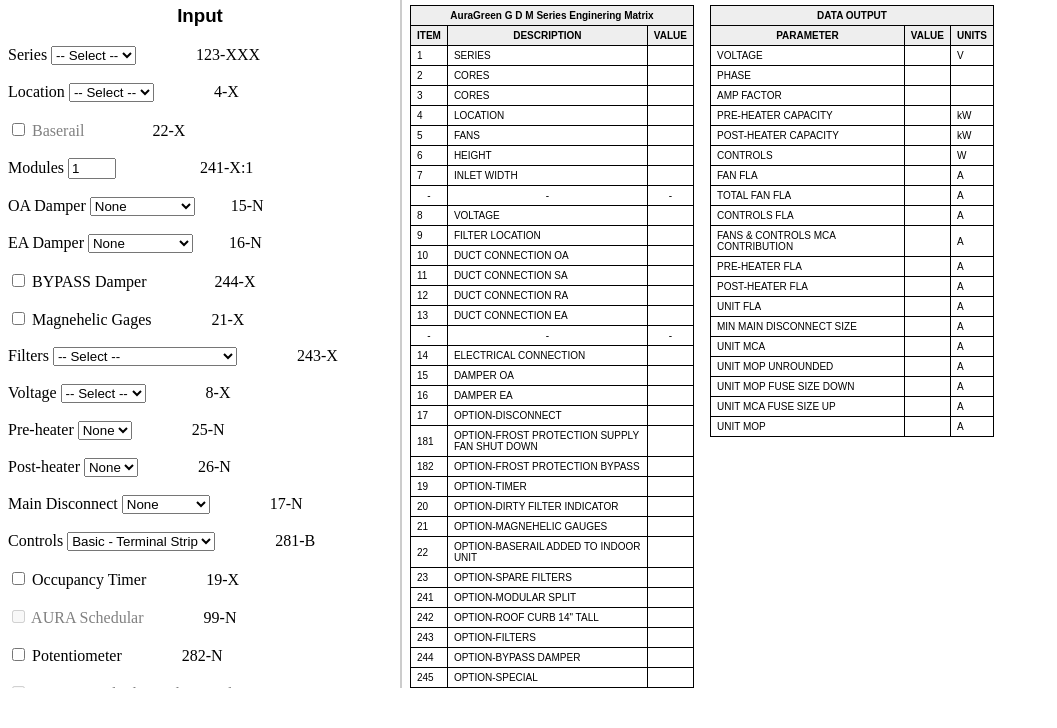
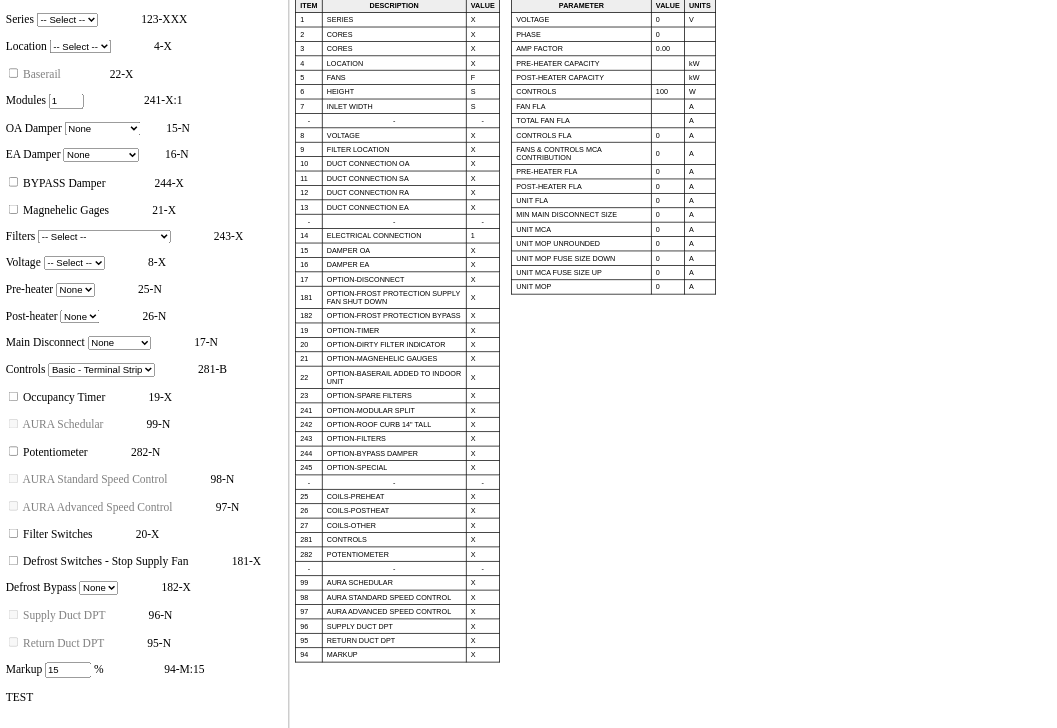
Before and after one commit to CanEngCreate/ERV-Pricing-Tool-v2, a plain HTML site: page index.html in a window 1280 px wide. Shown: the part 72-800 px from the top of the page, without its empty margins (0-1057 px from the left). Drawn offline with Linux system fonts and the light colour scheme.

Commit message:
Fix HTML encoding issues in index.html

```diff
--- a/index.html
+++ b/index.html
@@ -218,7 +218,7 @@
     }
 
     // Wait for both iframes to load, then start sending values
-    let inputFrame = document.querySelector('iframe[src="input_v3.html"]');
+    let inputFrame = document.querySelector('iframe[src="./input_v3.html"]');
     let matrixFrame = document.getElementById("matrixFrame");
     let dataFrame = document.getElementById("dataFrame");
 
```
